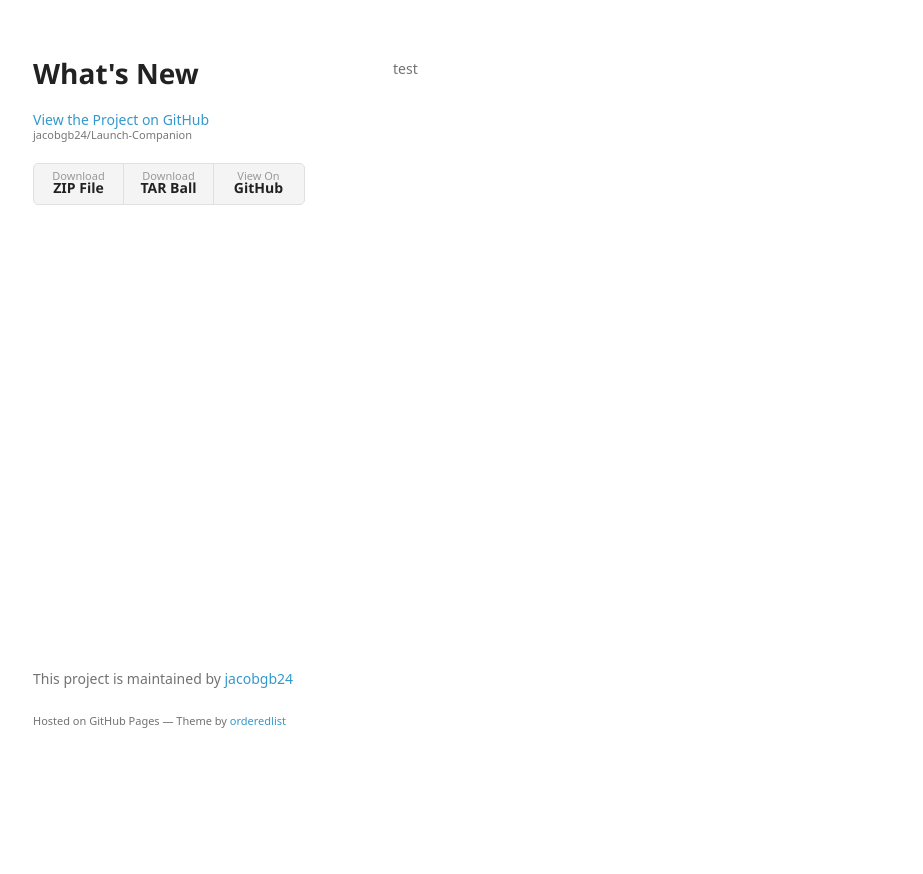
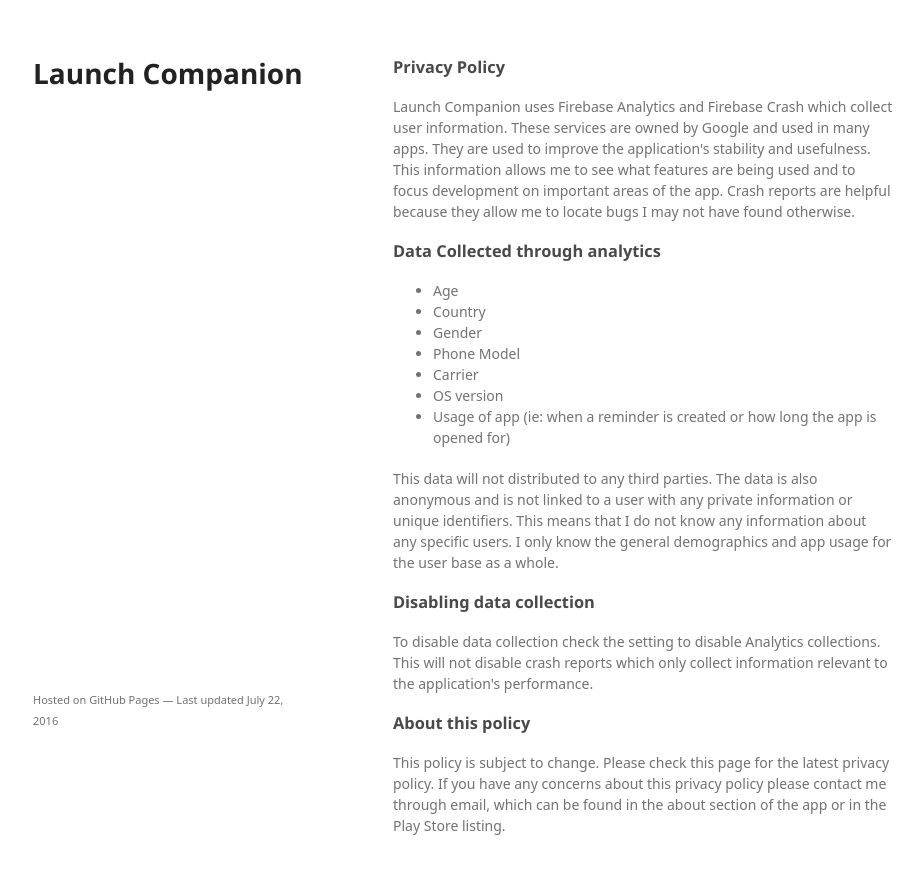
Before and after one commit to jacobgb24/Launch-Companion, a plain HTML site: page index.html in a window 1280 px wide. Shown: the whole page, without its empty margins (177-1100 px from the left). Before the commit the page ends 800 px from the top, so only its background shows below. Drawn offline with Linux system fonts and the light colour scheme; a web font is replaced by a local one.

Commit message:
Update index.html

```diff
--- a/index.html
+++ b/index.html
@@ -3,7 +3,7 @@
   <head>
     <meta charset="utf-8">
     <meta http-equiv="X-UA-Compatible" content="chrome=1">
-    <title>What&#39;s New by jacobgb24</title>
+    <title>Launch Companion by jacobgb24</title>
 
     <link rel="stylesheet" href="stylesheets/styles.css">
     <link rel="stylesheet" href="stylesheets/github-light.css">
@@ -15,24 +15,43 @@
   <body>
     <div class="wrapper">
       <header>
-        <h1>What&#39;s New</h1>
+        <h1>Launch Companion</h1>
         <p></p>
 
-        <p class="view"><a href="https://github.com/jacobgb24/Launch-Companion">View the Project on GitHub <small>jacobgb24/Launch-Companion</small></a></p>
-
-
-        <ul>
-          <li><a href="https://github.com/jacobgb24/Launch-Companion/zipball/master">Download <strong>ZIP File</strong></a></li>
-          <li><a href="https://github.com/jacobgb24/Launch-Companion/tarball/master">Download <strong>TAR Ball</strong></a></li>
-          <li><a href="https://github.com/jacobgb24/Launch-Companion">View On <strong>GitHub</strong></a></li>
-        </ul>
       </header>
       <section>
-        <p>test</p>
+        <h3>
+<a id="privacy-policy" class="anchor" href="#privacy-policy" aria-hidden="true"><span aria-hidden="true" class="octicon octicon-link"></span></a>Privacy Policy</h3>
+
+<p>Launch Companion uses Firebase Analytics and Firebase Crash which collect user information. These services are owned by Google and used in many apps. They are used to improve the application's stability and usefulness. This information allows me to see what features are being used and to focus development on important areas of the app. Crash reports are helpful because they allow me to locate bugs I may not have found otherwise.</p>
+
+<h3>
+<a id="data-collected-through-analytics" class="anchor" href="#data-collected-through-analytics" aria-hidden="true"><span aria-hidden="true" class="octicon octicon-link"></span></a>Data Collected through analytics</h3>
+
+<ul>
+<li>Age</li>
+<li>Country</li>
+<li>Gender</li>
+<li>Phone Model</li>
+<li>Carrier</li>
+<li>OS version</li>
+<li>Usage of app (ie: when a reminder is created or how long the app is opened for)</li>
+</ul>
+
+<p>This data will not distributed to any third parties. The data is also anonymous and is not linked to a user with any private information or unique identifiers. This means that I do not know any information about any specific users. I only know the general demographics and app usage for the user base as a whole.</p>
+
+<h3>
+<a id="disabling-data-collection" class="anchor" href="#disabling-data-collection" aria-hidden="true"><span aria-hidden="true" class="octicon octicon-link"></span></a>Disabling data collection</h3>
+
+<p>To disable data collection check the setting to disable Analytics collections. This will not disable crash reports which only collect information relevant to the application's performance.</p>
+
+<h3>
+<a id="about-this-policy" class="anchor" href="#about-this-policy" aria-hidden="true"><span aria-hidden="true" class="octicon octicon-link"></span></a>About this policy</h3>
+
+<p>This policy is subject to change. Please check this page for the latest privacy policy. If you have any concerns about this privacy policy please contact me through email, which can be found in the about section of the app or in the Play Store listing.</p>
       </section>
       <footer>
-        <p>This project is maintained by <a href="https://github.com/jacobgb24">jacobgb24</a></p>
-        <p><small>Hosted on GitHub Pages &mdash; Theme by <a href="https://github.com/orderedlist">orderedlist</a></small></p>
+        <p><small>Hosted on GitHub Pages &mdash; Last updated July 22, 2016</a></small></p>
       </footer>
     </div>
     <script src="javascripts/scale.fix.js"></script>
```
